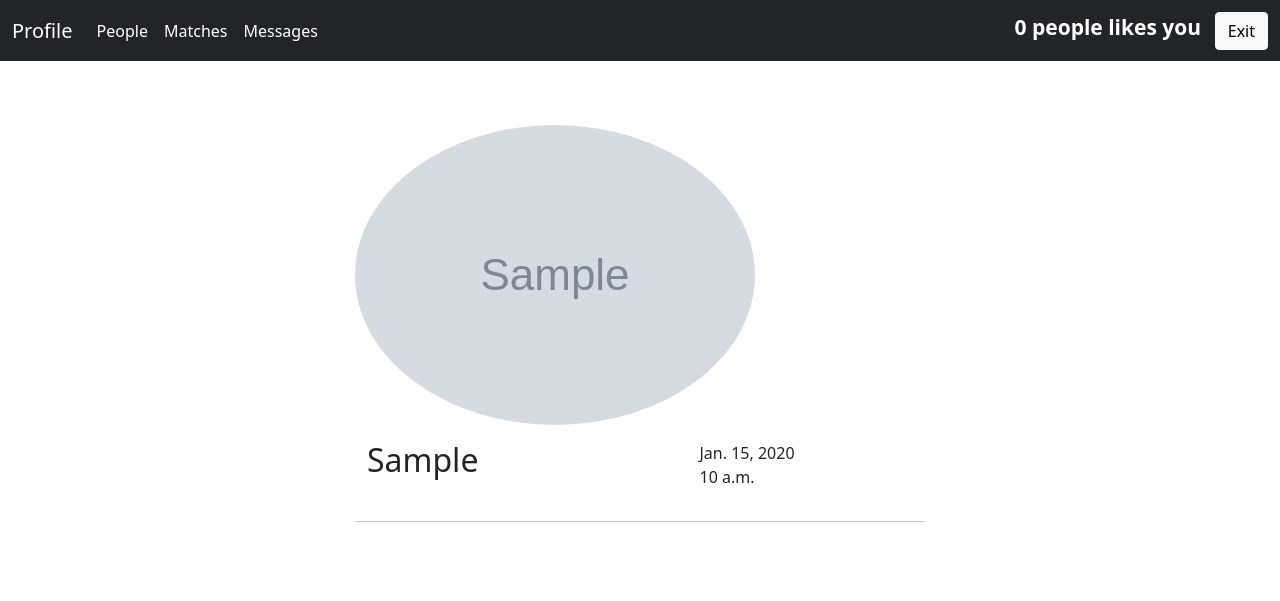
After one commit to ragyrad/DateApp, a Django app: page /matches/ in a window 1280 px wide. The commit adds this page. Shown: the top 601 px of the page. Run offline with Django 3.2, Linux system fonts and the light colour scheme; a user stored in the database is signed in; tables that the repository leaves empty hold one stand-in row (values such as "Sample post"); grey boxes marked "Sample" are stand-in pictures; some libraries are stand-ins or nearby versions.

Commit message:
Create match displaying

```diff
--- a/dateapp/profiles/templates/base.html
+++ b/dateapp/profiles/templates/base.html
@@ -16,13 +16,10 @@
     <div class="collapse navbar-collapse" id="navbarSupportedContent">
       <ul class="navbar-nav me-auto mb-2 mb-lg-0">
         <li class="nav-item">
-          <a class="nav-link active" aria-current="page" href="#">Home</a>
-        </li>
-        <li class="nav-item">
           <a class="nav-link active" href="{% url 'profiles:profiles_list' %}">People</a>
         </li>
         <li class="nav-item">
-          <a class="nav-link active" href="#">Matches</a>
+          <a class="nav-link active" href="{% url 'profiles:matches' %}">Matches</a>
         </li>
         <li class="nav-item">
           <a class="nav-link active" href="#">Messages</a>
--- /dev/null
+++ b/dateapp/profiles/templates/profiles/match_list.html
@@ -0,0 +1,34 @@
+{% extends "base.html" %}
+
+{% load thumbnail %}
+
+{% block title %}
+	People
+{% endblock title %}
+
+{% block content %}
+    <div class="col-6 my-5">
+
+            {% for match in matches %}
+                {% with match.target as profile %}
+                    <div class="row my-3">
+                        <div class="p-0 col-sm-auto ">
+                            <a href="#" class="avatar avatar-lg rounded-circle">
+                                <img class="rounded-circle" src="{% thumbnail profile.photos.first.image 70x70 crop="smart" %}"/>
+                            </a>
+                        </div>
+                        <div class="col-sm-7 my-3">
+                            <h2>{{ profile.first_name }}</h2>
+                        </div>
+                        <div class="col-sm-3 my-3">
+                            <p class="m-0">{{ match.match_date|date }}</p>
+                            <p>{{ match.match_date|time }}</p>
+                        </div>
+                        <hr>
+                    </div>
+                {% endwith %}
+            {% empty %}
+                <h2>No matches yet</h2>
+            {% endfor %}
+    </div>
+{% endblock content %}
--- a/dateapp/profiles/urls.py
+++ b/dateapp/profiles/urls.py
@@ -36,4 +36,5 @@ urlpatterns = [
     path('people/', views.ProfileListView.as_view(), name='profiles_list'),
     path('like/<int:user_id>', views.LikeView.as_view(), name='like'),
     path('skip/<int:user_id>', views.SkipView.as_view(), name='skip'),
+    path('matches/', views.MatchListView.as_view(), name='matches'),
 ]
--- a/dateapp/profiles/views.py
+++ b/dateapp/profiles/views.py
@@ -124,3 +124,15 @@ class SkipView(LoginRequiredMixin, View):
         target_user = Profile.objects.get(pk=user_id)
         request.user.relationships.add(target_user)
         return redirect('profiles:profiles_list')
+
+
+class MatchListView(LoginRequiredMixin, ListView):
+    model = Relationship
+    paginate_by = 15
+    context_object_name = 'matches'
+    template_name = 'profiles/match_list.html'
+
+    def get_queryset(self):
+        user = self.request.user
+        user_matches = Relationship.objects.filter(user=user, match=True)
+        return user_matches
```
Also changed, not shown: dateapp/profiles/templates/profiles/profile_list.html (+1 -33 lines), dateapp/profiles/templates/profiles/upload_photo.html (+0 -8 lines), dateapp/profiles/templates/profiles/user_info.html (added, +34 -0 lines).
